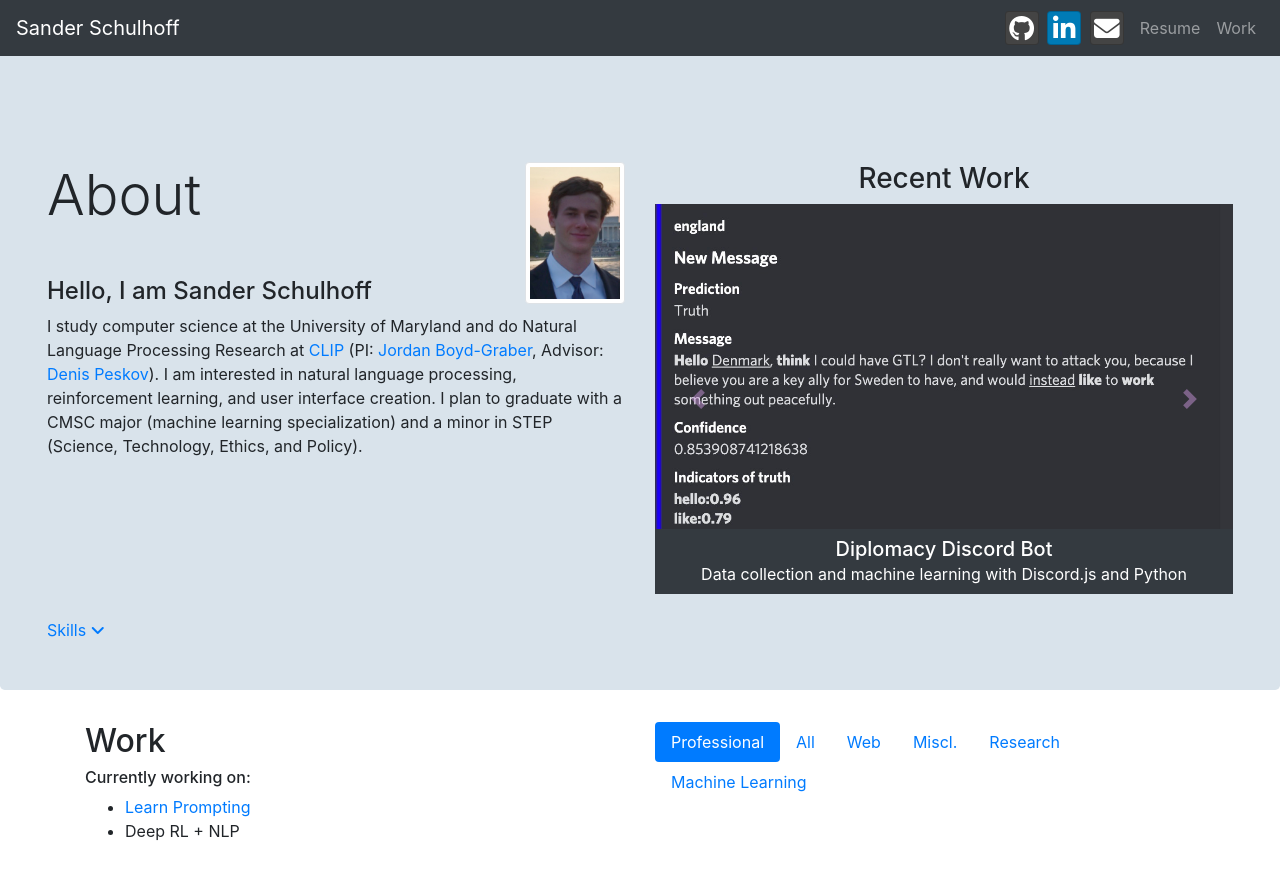
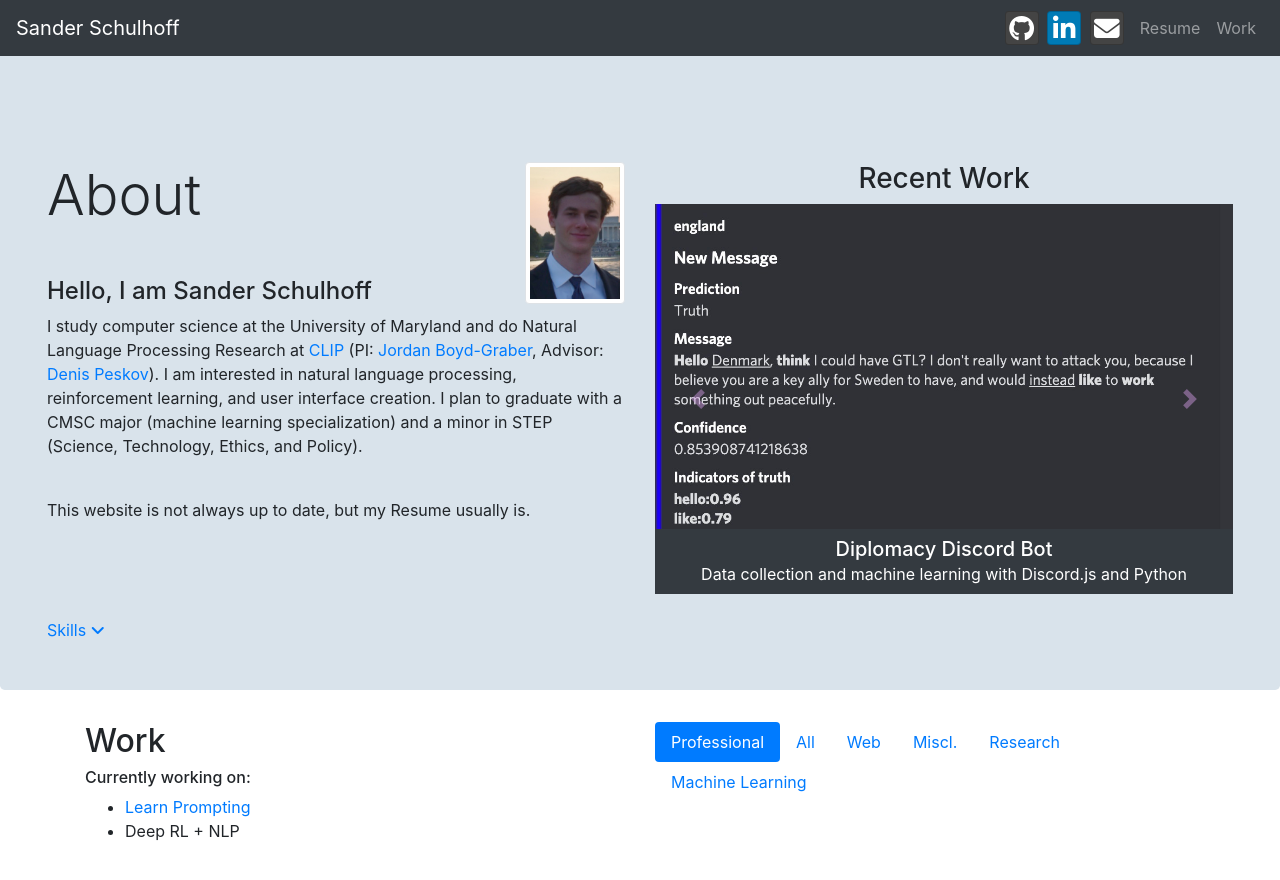
Before and after one commit to trigaten/trigaten.github.io, a Jekyll site: the page built from index.html, in a window 1280 px wide and 900 px high. Shown: the top 880 px of the window. Built offline with Jekyll 4.4.1, drawn with Linux system fonts in a browser that asks for light colours; nearby versions of some CDN libraries.

Commit message:
feat: resume note

```diff
--- a/index.html
+++ b/index.html
@@ -21,6 +21,10 @@ title: Sander Schulhoff
 I study computer science at the University of Maryland and do Natural Language Processing Research at <a href="https://wiki.umiacs.umd.edu/clip/index.php/Main_Page">CLIP</a> (PI: <a href="http://users.umiacs.umd.edu/~jbg/">Jordan Boyd-Graber</a>,
 Advisor: <a href="https://denis.ai">Denis Peskov</a>). I am interested in natural language processing, reinforcement learning, and user interface creation.
 I plan to graduate with a CMSC major (machine learning specialization) and a minor in STEP (Science, Technology, Ethics, and Policy).
+                </p>
+                <br/>
+                <p>
+                    This website is not always up to date, but my Resume usually is.
                 </p>
                 <!-- <a id="more-about-me-toggler" href="javascript:;">More <i id="more-about-arrow"
                             class="fas fa-angle-down"></i></a> -->
```
